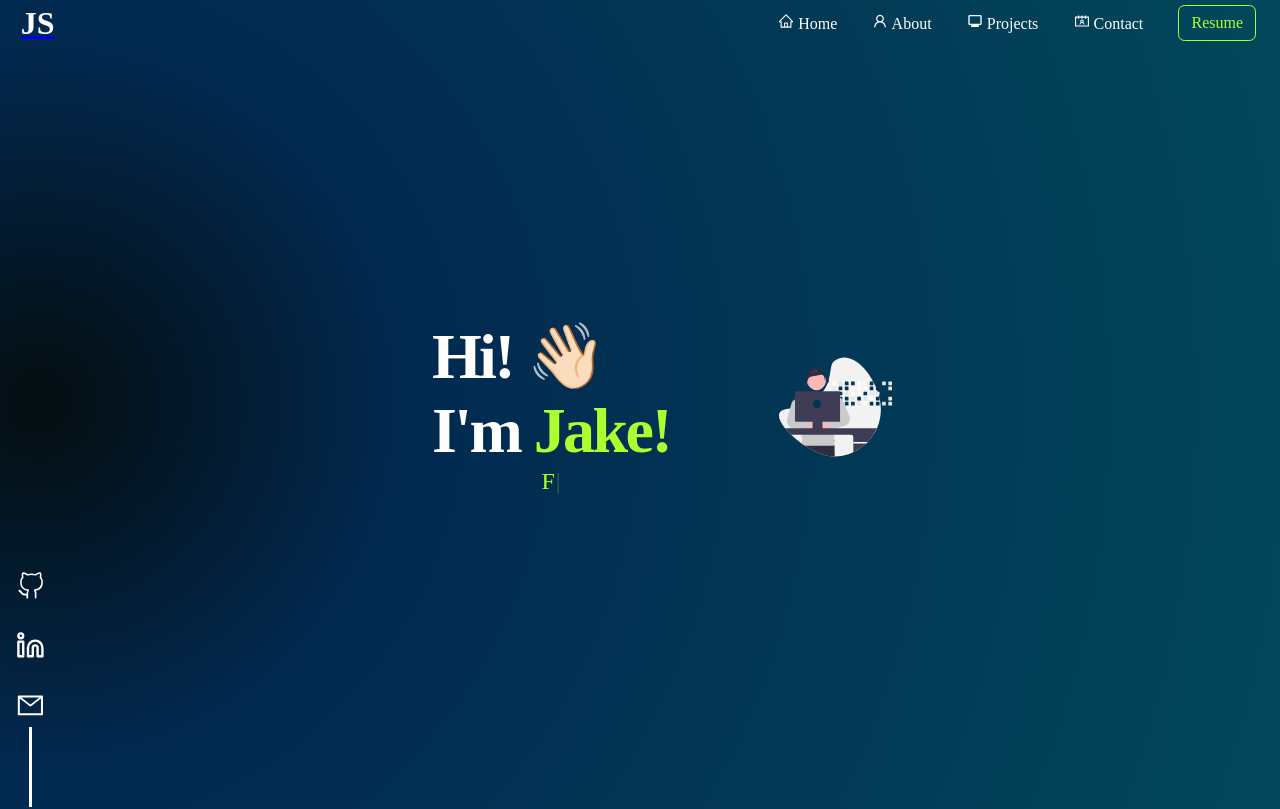
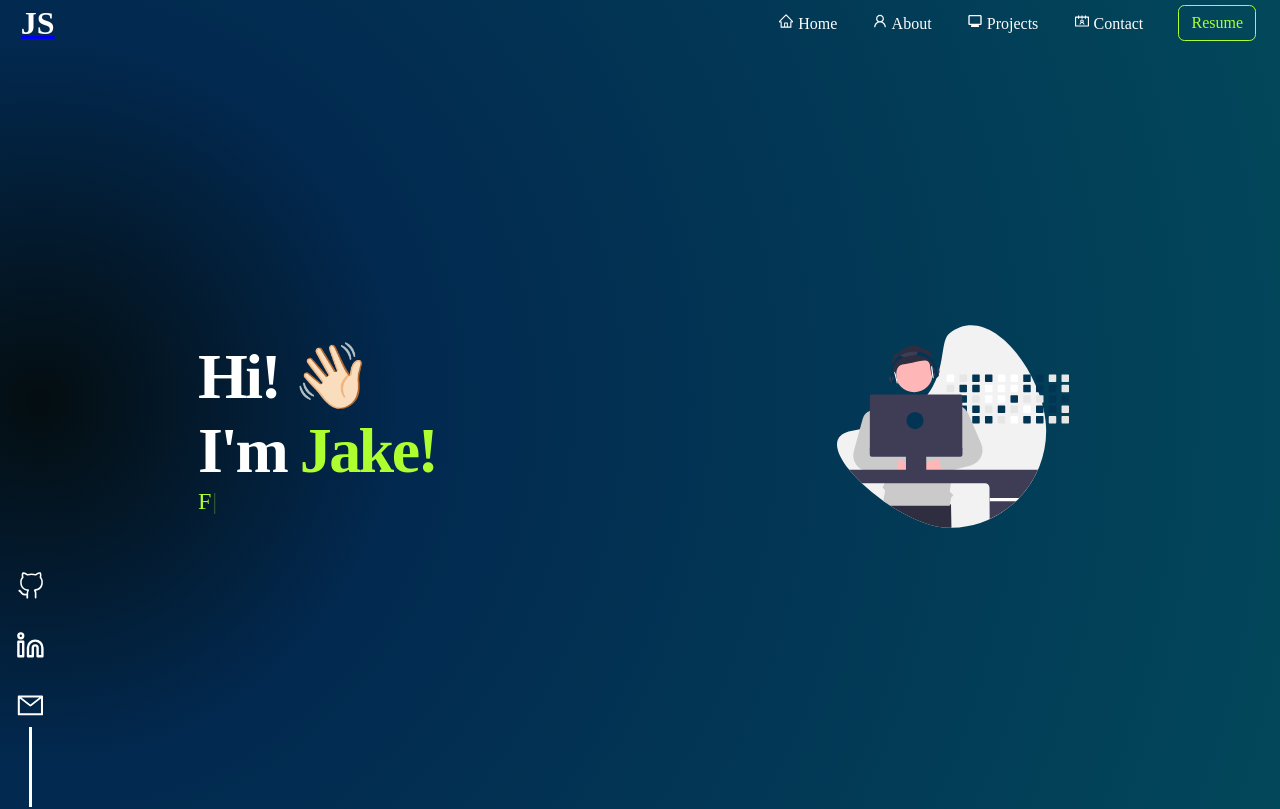
Before and after one commit to JSchoonbrood/Portfolio, a React (Create React App) app: page / in a window 1280 px wide. Shown: the top 809 px of the page. Built offline with nearby package versions, Linux system fonts and the light colour scheme.

Commit message:
Style changes

```diff
--- a/src/components/hero/hero.scss
+++ b/src/components/hero/hero.scss
@@ -1,9 +1,8 @@
 .hero {
 	display: flex;
 	flex-direction: row;
-	align-items: flex-start;
-	padding-left: 5%;
-	padding-bottom: 5vh;
+	padding: 3%;
+	width: 100%;
 	height: 95vh;
 }
 .hero__content {
@@ -11,15 +10,16 @@
 	height: 100%;
 	flex-direction: column;
 	justify-content: center;
-	align-items: center;
+	align-items: flex-start;
 	width: 50%;
+	padding-left: 10%;
 	h1 {
 		font-family: var(--font-family);
 		font-weight: 800;
 		font-size: 4rem;
 		letter-spacing: -0.04em;
 		color: white;
-		>span {
+		span {
 			color: greenyellow;
 		}
 	}
@@ -28,7 +28,6 @@
 	}
 }
 .hero__image {
-	flex: 1;
 	display: flex;
 	justify-content: center;
 	align-items: center;
@@ -39,6 +38,7 @@
 		height: 40%;
 	}
 }
+
 
 .Typewriter__wrapper {
 	font-size: 1.5rem;
```
